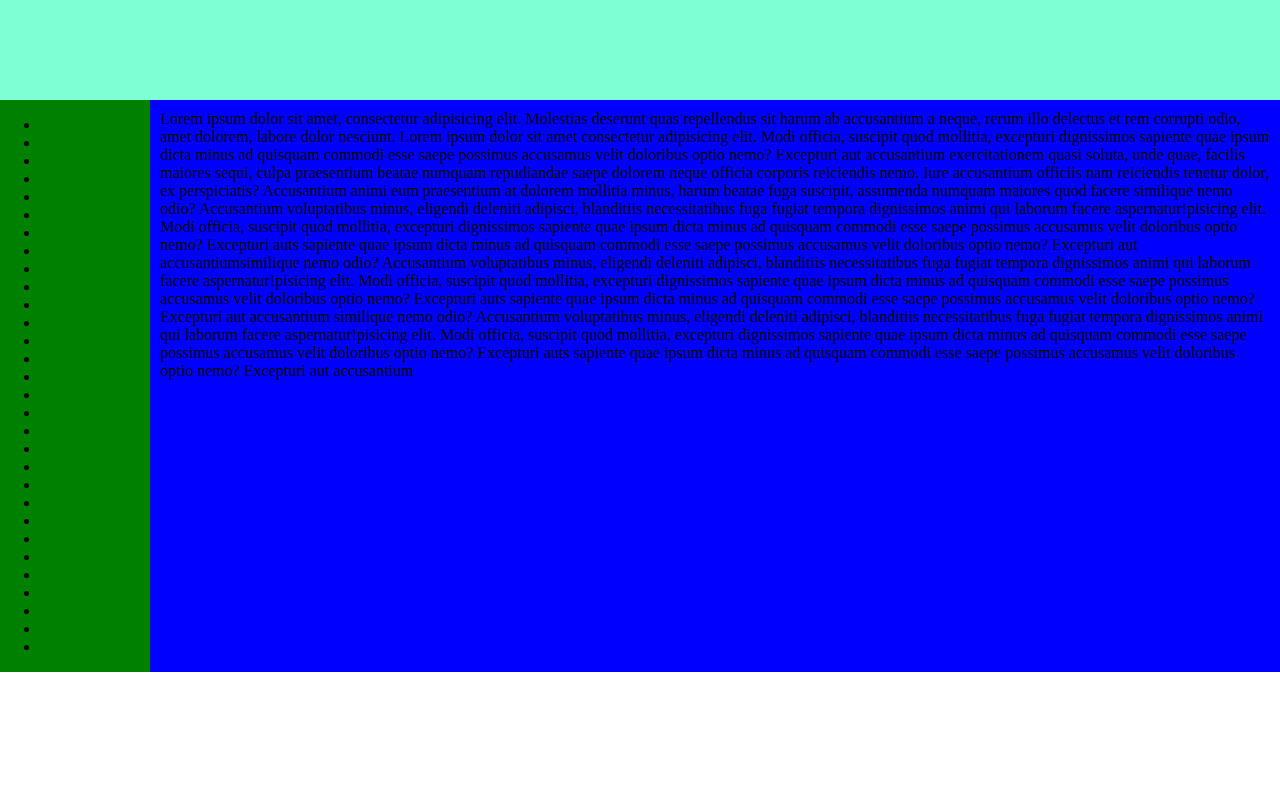
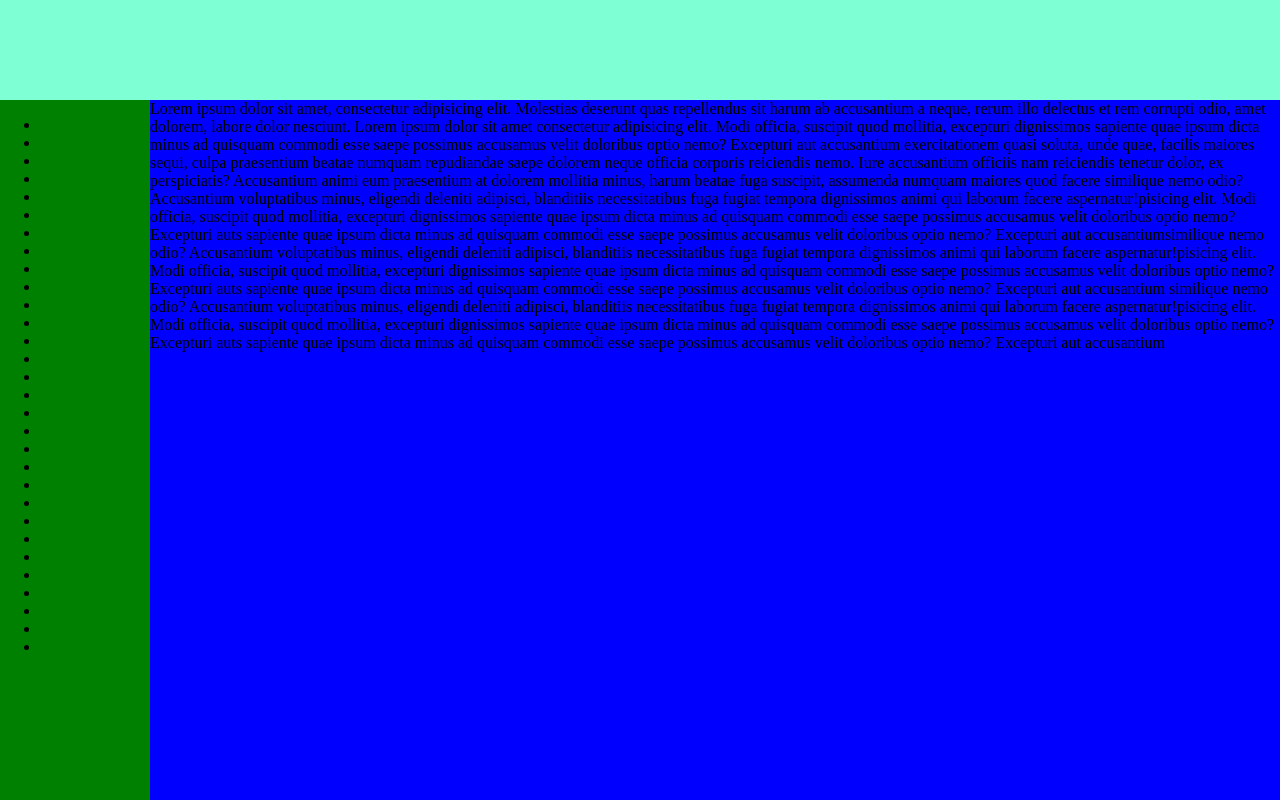
Before and after one commit to smm1030/miao, a plain HTML site: page qq-mail-flex.html in a window 1280 px wide. Drawn offline with Linux system fonts and the light colour scheme.

Commit message:
qq-flex-new

```diff
--- a/qq-mail-flex.html
+++ b/qq-mail-flex.html
@@ -16,6 +16,7 @@
     section {
       font-size: 16px;
       margin: 0;
+      padding: 0;
       display: flex;
       flex-direction: row;
       flex-wrap: wrap-reverse;
@@ -31,17 +32,19 @@
     .b {
       width: 150px;
       background-color: green;
-      height: 100%-100px;
+      height: calc(100vh - 100px);
+      flex-wrap: wrap;
 
       overflow: auto;
 
     }
     .a {
       background-color: blue;
-      height: 100%-100px;
+      height: calc(100vh - 100px);
       width: 300px;
       flex-grow: 1;
-      padding: 10px;
+
+      flex-wrap: wrap;
 
       overflow: auto;
 
```
